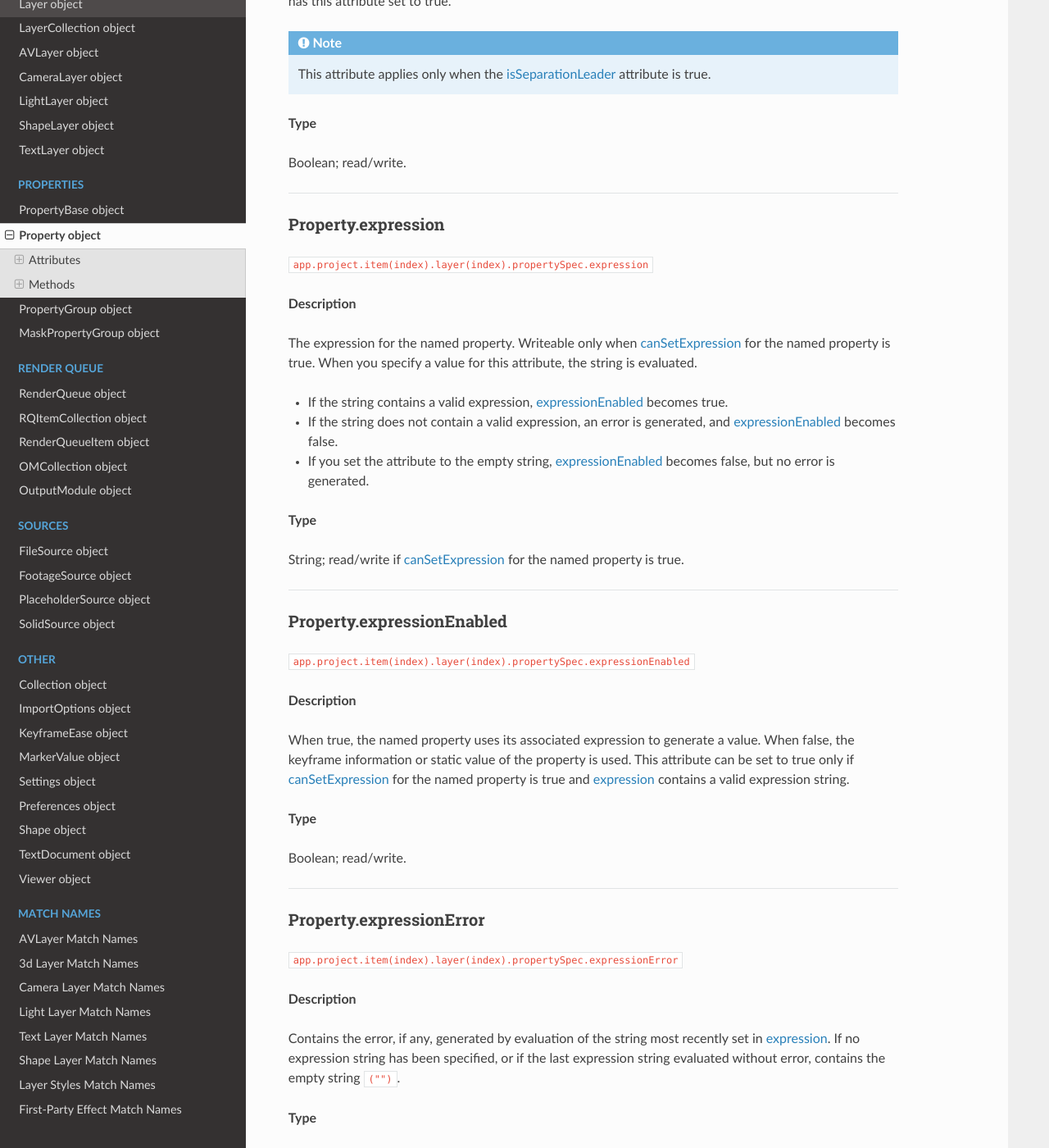
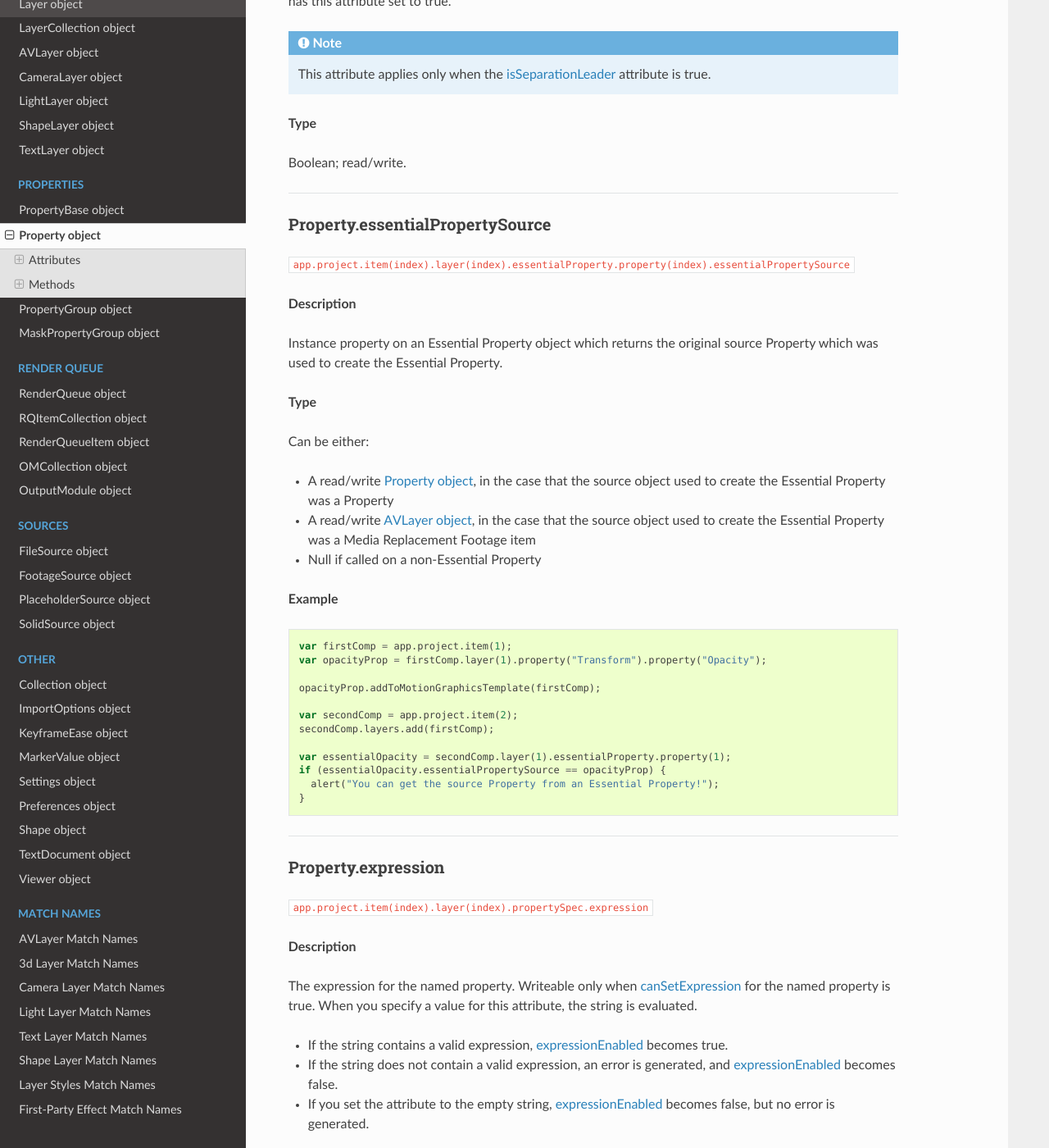
Before and after one commit to docsforadobe/after-effects-scripting-guide, a Sphinx documentation site: the page built from docs/properties/property.rst, in a window 1280 px wide and 1400 px high, scrolled down 4489 px. Shown: the whole window at 82% size. Built offline with Sphinx 7.4.7 and the Read the Docs theme 2.0.0, drawn with Linux system fonts in a browser that asks for light colours.

Commit message:
Add .essentialPropertySource attribute to Property

```diff
--- a/docs/properties/property.rst
+++ b/docs/properties/property.rst
@@ -225,6 +225,44 @@ When true, the property's dimensions are represented as separate properties. For
 **Type**
 
 Boolean; read/write.
+
+----
+
+.. _Property.essentialPropertySource:
+
+Property.essentialPropertySource
+*********************************************
+
+``app.project.item(index).layer(index).essentialProperty.property(index).essentialPropertySource``
+
+**Description**
+
+Instance property on an Essential Property object which returns the original source Property which was used to create the Essential Property.
+
+**Type**
+
+Can be either:
+
+-  A read/write :ref:`Property`, in the case that the source object used to create the Essential Property was a Property
+-  A read/write :ref:`AVLayer`, in the case that the source object used to create the Essential Property was a Media Replacement Footage item
+-  Null if called on a non-Essential Property
+
+**Example**
+
+.. code:: javascript
+
+  var firstComp = app.project.item(1);
+  var opacityProp = firstComp.layer(1).property("Transform").property("Opacity");
+
+  opacityProp.addToMotionGraphicsTemplate(firstComp);
+
+  var secondComp = app.project.item(2);
+  secondComp.layers.add(firstComp);
+
+  var essentialOpacity = secondComp.layer(1).essentialProperty.property(1);
+  if (essentialOpacity.essentialPropertySource == opacityProp) {
+    alert("You can get the source Property from an Essential Property!");
+  }
 
 ----
 
```
